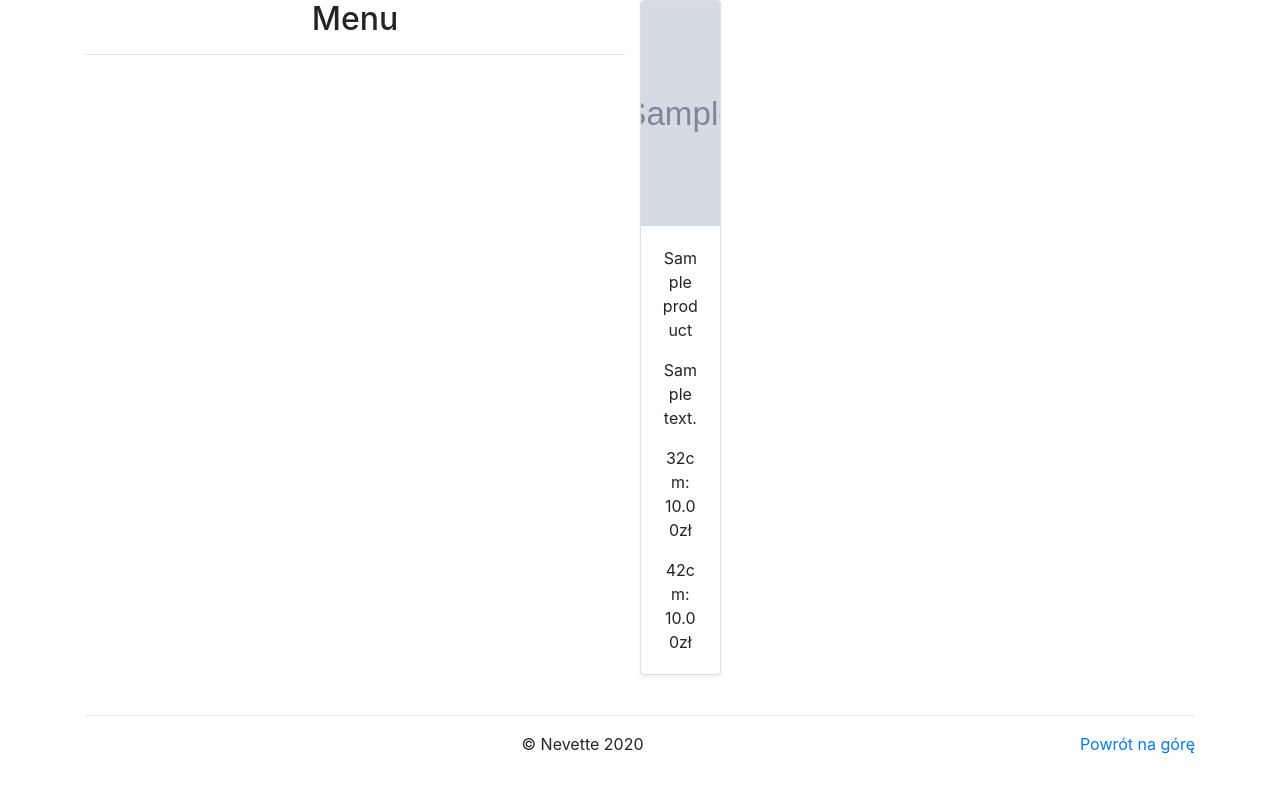
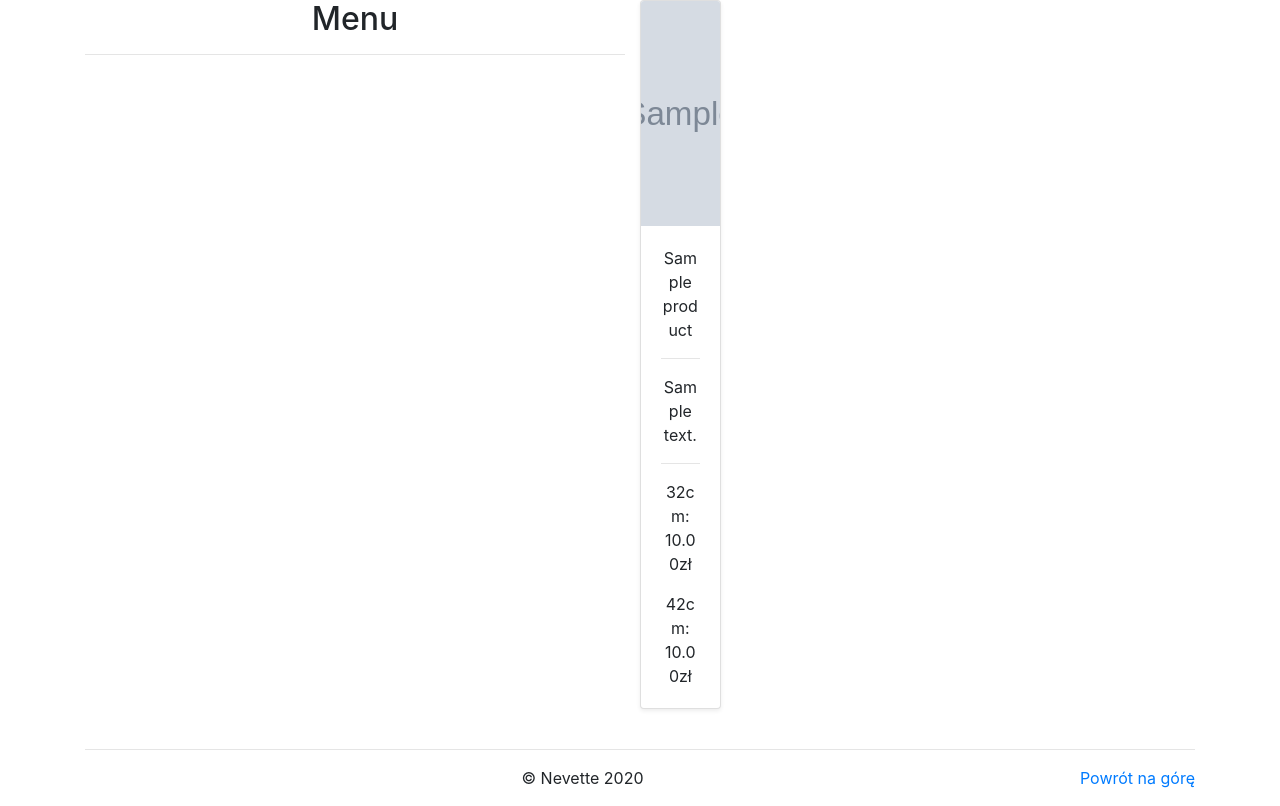
Before and after one commit to Nevette/Miamor_restaurant, a Django app: page /menu in a window 1280 px wide. Shown: the part 89-895 px from the top of the page. Before the commit the page ends 843 px from the top, so only its background shows below. Run offline with Django 3.2, Linux system fonts and the light colour scheme; tables that the repository leaves empty hold one stand-in row (values such as "Sample post"); grey boxes marked "Sample" are stand-in pictures; some libraries are stand-ins or nearby versions.

Commit message:
Added separators in dish box

```diff
--- a/restaurant/templates/restaurant/menu.html
+++ b/restaurant/templates/restaurant/menu.html
@@ -60,7 +60,6 @@
                 <div class="col-md-6 text-center">
                     <h2 class="featurette-heading">Menu</h2>
                     <hr class="featurette-divider">
-                    </hr class="featurette-divider">
                 </div>
 
                 <div class="row">
@@ -70,7 +69,9 @@
                             <img class="card-img-top" width="100%" height="225" src="{{ product.image.url }}">
                             <div class="card-body text-center">
                                 <p class="card-text product-name">{{ product.name }}</p>
+                                <hr class="featurette-divider">
                                 <p class="card-text">{{ product.description }}</p>
+                                <hr class="featurette-divider">
                                 <p class="card-text">32cm: {{ product.price_32 }}zł</p>
                                 <p class="card-text">42cm: {{ product.price_42 }}zł</p>
                             </div>
```
